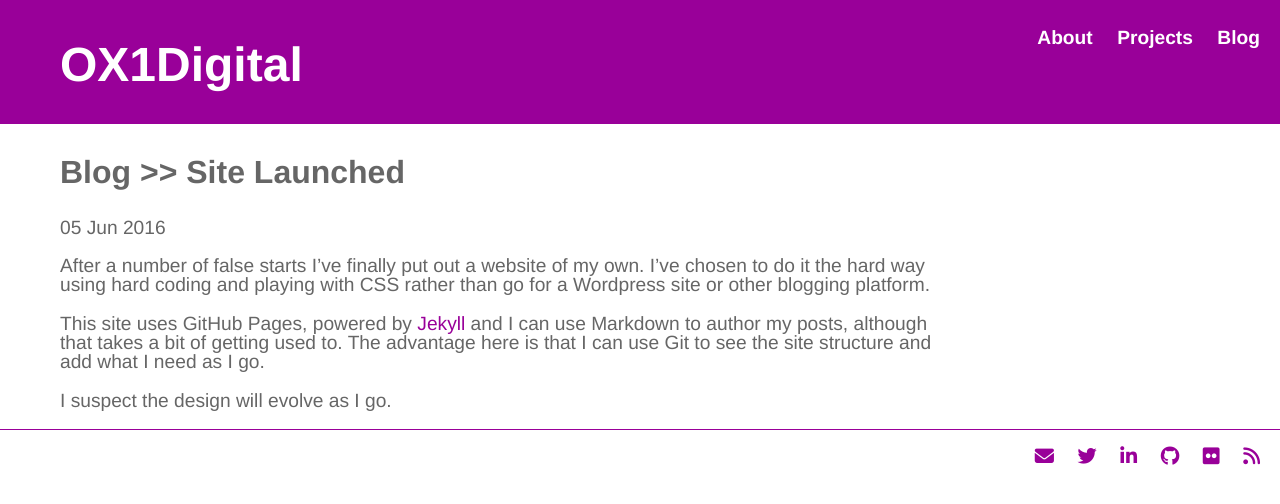
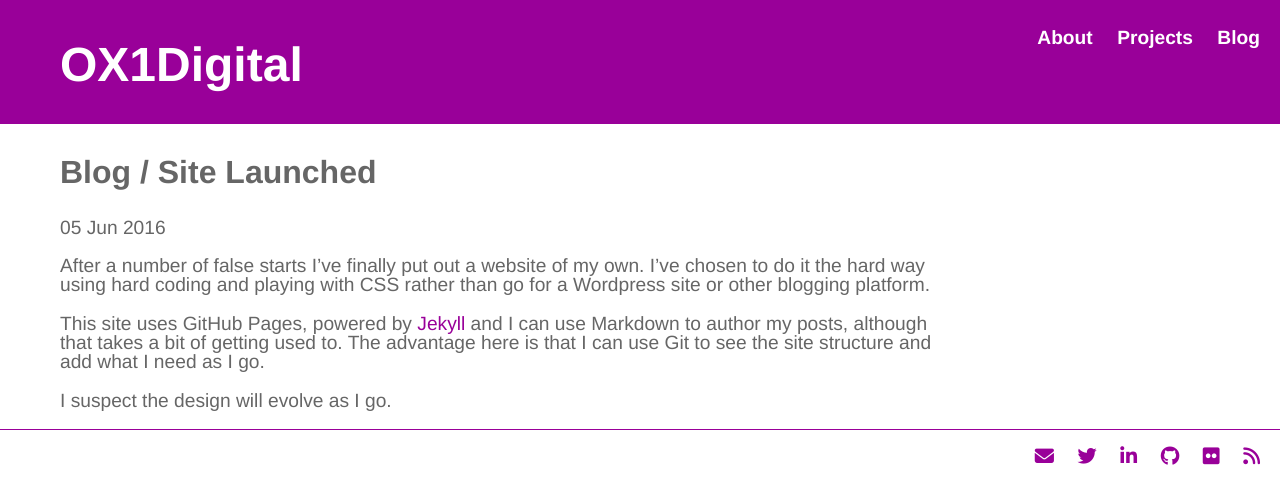
Before and after one commit to electronicdreamplant/electronicdreamplant.github.io, a Jekyll site: the page built from _posts/2016-06-05-site-launched.md, in a window 1280 px wide. Shown: the top 504 px of the page. Built offline with Jekyll 4.4.1, drawn with Linux system fonts in a browser that asks for light colours; nearby versions of some CDN libraries.

```diff
--- a/_posts/2016-06-05-site-launched.md
+++ b/_posts/2016-06-05-site-launched.md
@@ -1,6 +1,6 @@
 ---
 layout: post
-title: "Blog >> Site Launched"
+title: "Blog / Site Launched"
 date: 2016-06-05
 ---
 
```
